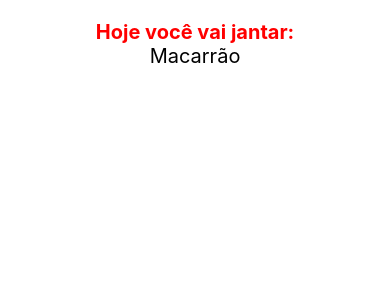
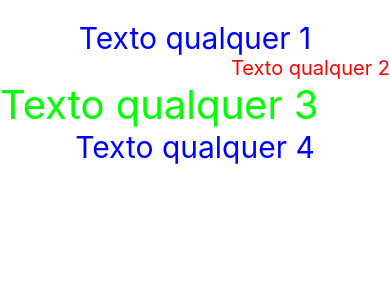
Before and after one commit to brntdg/ProjetoApp, a React Native app: screen / in a window 390 px wide. Shown: the top 300 px of the page. Built offline with nearby package versions, Linux system fonts and the light colour scheme.

Commit message:
aprendendo styles

```diff
--- a/App.js
+++ b/App.js
@@ -1,37 +1,6 @@
 import React, { Component } from 'react';
 import { Text, View, Image, StyleSheet } from 'react-native';
 
-class Janta extends Component {
-
-  constructor(props) {
-    super(props);
-    this.state = {comida: this.props.comida};
-    let comidas = ['Arroz', 'Macarrão', 'Feijão', 'Alface', 'Pizza'];
-
-    setInterval(() => {
-
-      this.setState(previousState => {
-        let n = Math.floor(Math.random() * comidas.length);
-
-        return {comida: comidas[n] };
-
-      });
-
-    }, 1000);
-  }
-
-  render() {
-
-    return (
-
-      <View>
-        <Text style={{textAlign:'center', fontSize:20, fontWeight:'bold', color:'red'}}>Hoje você vai jantar:</Text>
-        <Text style={{textAlign:'center', fontSize:20}}>{this.state.comida}</Text>
-      </View>
-
-    );
-  }
-}
 
 export default class ProjetoApp extends Component {
 
@@ -41,8 +10,11 @@ export default class ProjetoApp extends Component {
 
     return (
 
-      <View style={{paddingTop:20}}>
-        <Janta comida='Farinha'/>
+      <View style={styles.padrao}>
+        <Text style={styles.azulGrande}>Texto qualquer 1</Text>
+        <Text style={styles.vermelho}>Texto qualquer 2</Text>
+        <Text style={styles.verde}>Texto qualquer 3</Text>
+        <Text style={[styles.verde, styles.azulGrande]}>Texto qualquer 4</Text>
       </View>
 
       );
@@ -50,3 +22,23 @@ export default class ProjetoApp extends Component {
   }
 
 }
+
+const styles = StyleSheet.create({
+  azulGrande: {
+    fontSize:30,
+    color:'#0000FF',
+    textAlign:'center'
+  },
+  vermelho: {
+    fontSize:20,
+    color:'#FF0000',
+    textAlign:'right'
+  },
+  verde: {
+    fontSize:40,
+    color:'#00FF00'
+  },
+  padrao: {
+    paddingTop: 20
+  }
+});
```
